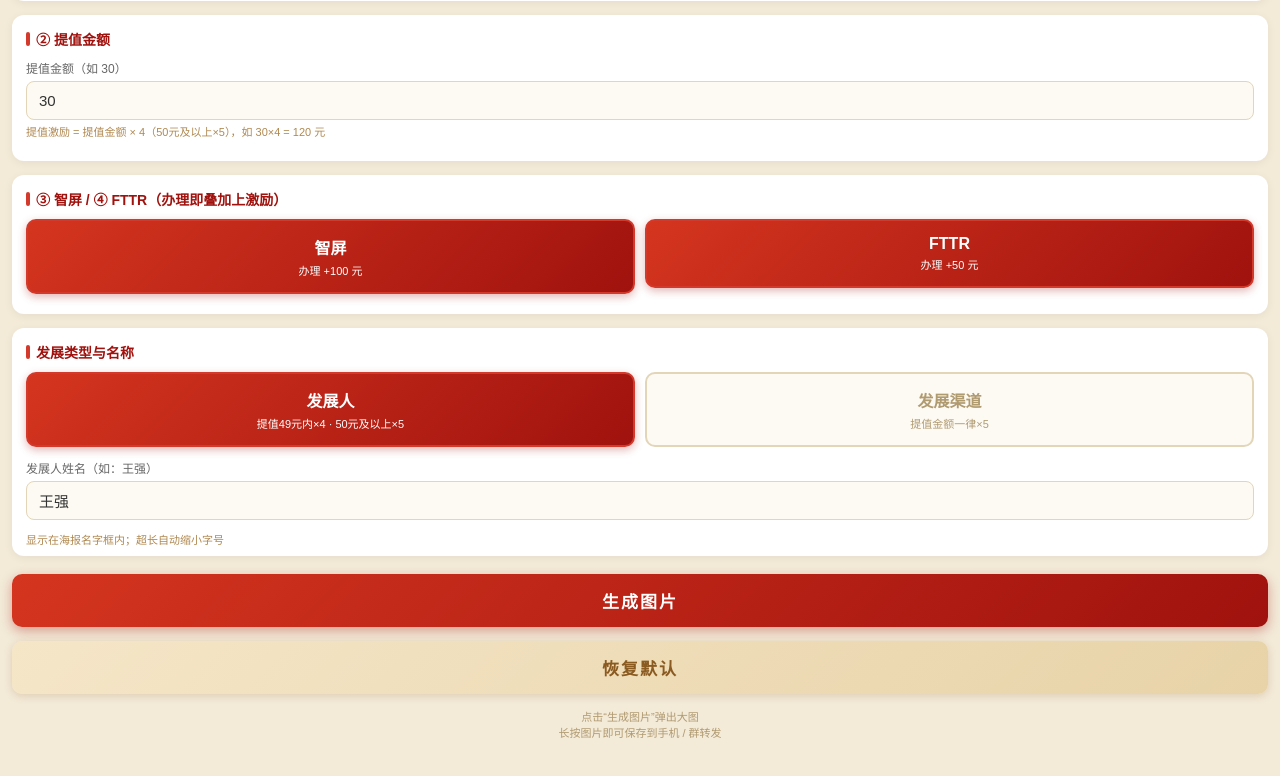
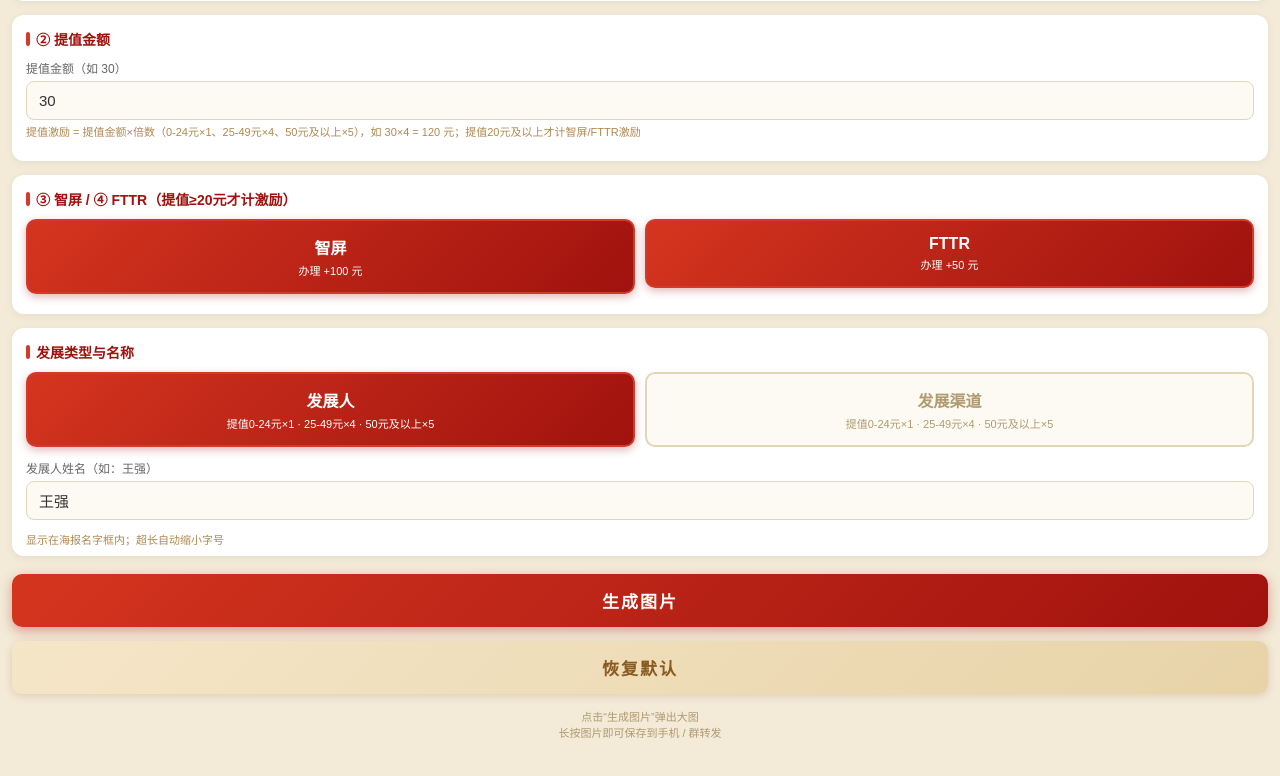
Before and after one commit to Accccheng/CP-xibao, a plain HTML site: page index.html in a window 1280 px wide. Both pictures are taken after a click on the button "恢复默认". Shown: the part 1996-2772 px from the top of the page. Drawn offline with Linux system fonts and the light colour scheme.

Commit message:
Add files via upload

```diff
--- a/index.html
+++ b/index.html
@@ -59,16 +59,16 @@ body{font-family:"Microsoft YaHei","PingFang SC",sans-serif;background:#f3ead8;m
 <div class="ftip">套餐激励 = 套餐价值 × 0.5（仅发展渠道），如 139×0.5 = 69.5 元</div></div>
 <div class="cd"><div class="ct">② 提值金额</div>
 <div class="f"><label>提值金额（如 30）</label><input id="i_tz" value="30" inputmode="decimal" type="text">
-<div class="hint" id="i_tzhint">提值激励 = 提值金额 × 4（50元及以上×5），如 30×4 = 120 元</div></div></div>
-<div class="cd"><div class="ct">③ 智屏 / ④ FTTR（办理即叠加上激励）</div>
+<div class="hint" id="i_tzhint">提值激励 = 提值金额×倍数（0-24元×1、25-49元×4、50元及以上×5），如 30×4 = 120 元；提值20元及以上才计智屏/FTTR激励</div></div></div>
+<div class="cd"><div class="ct">③ 智屏 / ④ FTTR（提值≥20元才计激励）</div>
 <div class="r2">
 <div class="f"><button type="button" class="tog on" id="i_zp" onclick="toggle(this,'zp')">智屏<span>办理 +100 元</span></button></div>
 <div class="f"><button type="button" class="tog on" id="i_qg" onclick="toggle(this,'qg')">FTTR<span>办理 +50 元</span></button></div>
 </div></div>
 <div class="cd"><div class="ct">发展类型与名称</div>
 <div class="r2">
-<div class="f"><button type="button" class="tog on" id="i_gr" onclick="setGId('r')">发展人<span>提值49元内×4 · 50元及以上×5</span></button></div>
-<div class="f"><button type="button" class="tog" id="i_gc" onclick="setGId('c')">发展渠道<span>提值金额一律×5</span></button></div>
+<div class="f"><button type="button" class="tog on" id="i_gr" onclick="setGId('r')">发展人<span>提值0-24元×1 · 25-49元×4 · 50元及以上×5</span></button></div>
+<div class="f"><button type="button" class="tog" id="i_gc" onclick="setGId('c')">发展渠道<span>提值0-24元×1 · 25-49元×4 · 50元及以上×5</span></button></div>
 </div>
 <div class="f"><label id="i_gplab">发展人姓名（如：王强）</label><input id="i_cp" value="王强" maxlength="20" type="text"></div>
 <div class="hint">显示在海报名字框内；超长自动缩小字号</div></div>
@@ -116,9 +116,10 @@ function fmt(n){
 function calc(){
   var tc=gst.tier;
   var tz=parseFloat(document.getElementById('i_tz').value)||0;
-  var m=gst.id=='c'?5:(tz>=50?5:4);
-  var a=gst.id=='c'?tc*0.5:0,b=tz*m,c3=st.zp?100:0,c4=st.qg?50:0;
-  return {tc:tc,tz:tz,m:m,a:a,b:b,c3:c3,c4:c4,total:a+b+c3+c4};
+  var m=tz>=50?5:(tz>=25?4:1);
+  var ok=tz>=20;
+  var a=gst.id=='c'?tc*0.5:0,b=tz*m,c3=(st.zp&&ok)?100:0,c4=(st.qg&&ok)?50:0;
+  return {tc:tc,tz:tz,m:m,ok:ok,a:a,b:b,c3:c3,c4:c4,total:a+b+c3+c4};
 }
 /* ===== 积分收益模式 ===== */
 function calcJF(){
@@ -133,7 +134,7 @@ window.setGId=function(v){
   document.getElementById('i_gr').classList.toggle('on',v=='r');
   document.getElementById('i_gc').classList.toggle('on',v=='c');
   document.getElementById('i_gplab').textContent=v=='r'?'发展人姓名（如：王强）':'渠道名称（如：XX营业厅）';
-  document.getElementById('i_tzhint').textContent=v=='c'?'提值激励 = 提值金额 × 5，如 30×5 = 150 元':'提值激励 = 提值金额 × 4（50元及以上×5），如 30×4 = 120 元';
+  document.getElementById('i_tzhint').textContent='提值激励 = 提值金额×倍数（0-24元×1、25-49元×4、50元及以上×5），如 30×4 = 120 元；提值20元及以上才计智屏/FTTR激励';
   draw();
 };
 window.setId=function(v){
@@ -240,8 +241,8 @@ function drawG(g,d){
   var comps=[];
   if(gst.id=='c')comps.push('套餐激励');
   comps.push('提值激励');
-  if(st.zp)comps.push('智屏激励');
-  if(st.qg)comps.push('FTTR激励');
+  if(st.zp&&d.ok)comps.push('智屏激励');
+  if(st.qg&&d.ok)comps.push('FTTR激励');
   var fml='= '+comps.join(' + ');
   textC(fml,CX,L.t2.frm.y,fitFont(fml,rfnt(L.t2.frm.sz),520),L.t2.frm.c);
   /* 3. 激励明细面板 */
@@ -250,8 +251,8 @@ function drawG(g,d){
   var rows=[];
   if(gst.id=='c'){rows.push({l:'套餐激励',v:fmt(d.a),n:'套餐价值'+fmt(d.tc)+'×0.5'})}
   rows.push({l:'提值激励',v:fmt(d.b),n:'提值'+fmt(d.tz)+'元×'+fmt(d.m)});
-  if(st.zp){rows.push({l:'智屏激励',v:'100',n:'已办理智屏+100元'})}
-  if(st.qg){rows.push({l:'FTTR激励',v:'50',n:'已办理FTTR+50元'})}
+  if(st.zp&&d.ok){rows.push({l:'智屏激励',v:'100',n:'已办理智屏+100元'})}
+  if(st.qg&&d.ok){rows.push({l:'FTTR激励',v:'50',n:'已办理FTTR+50元'})}
   var pTotal=P.rh*rows.length+P.gap*(rows.length-1)+24;
   x.fillStyle=PAL.card;rr(P.x0,P.y0,P.x1-P.x0,pTotal,14);x.fill();
   x.strokeStyle=PAL.gold;x.lineWidth=2;rr(P.x0,P.y0,P.x1-P.x0,pTotal,14);x.stroke();
@@ -396,7 +397,7 @@ window.reset=function(){
   document.getElementById('i_gr').classList.add('on');
   document.getElementById('i_gc').classList.remove('on');
   document.getElementById('i_gplab').textContent='发展人姓名（如：王强）';
-  document.getElementById('i_tzhint').textContent='提值激励 = 提值金额 × 4（50元及以上×5），如 30×4 = 120 元';
+  document.getElementById('i_tzhint').textContent='提值激励 = 提值金额×倍数（0-24元×1、25-49元×4、50元及以上×5），如 30×4 = 120 元；提值20元及以上才计智屏/FTTR激励';
   document.getElementById('i_rr').classList.add('on');
   document.getElementById('i_rc').classList.remove('on');
   document.getElementById('i_ft').classList.add('on');
```
